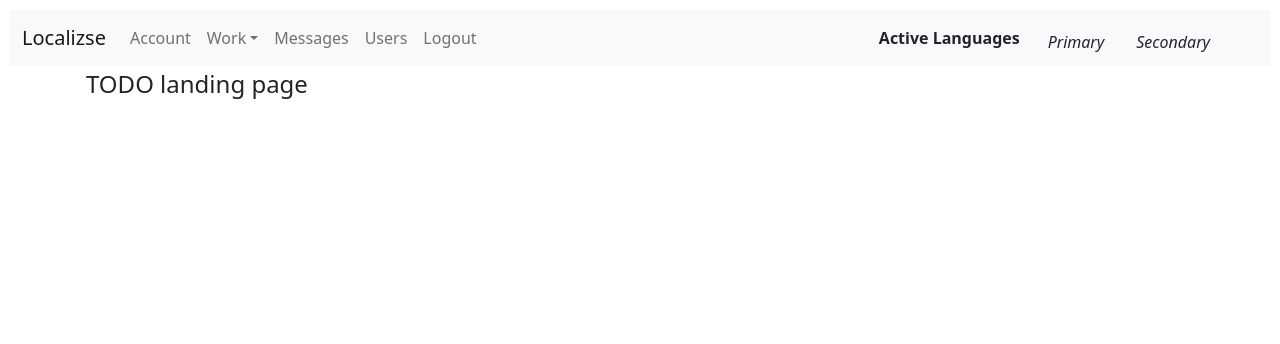
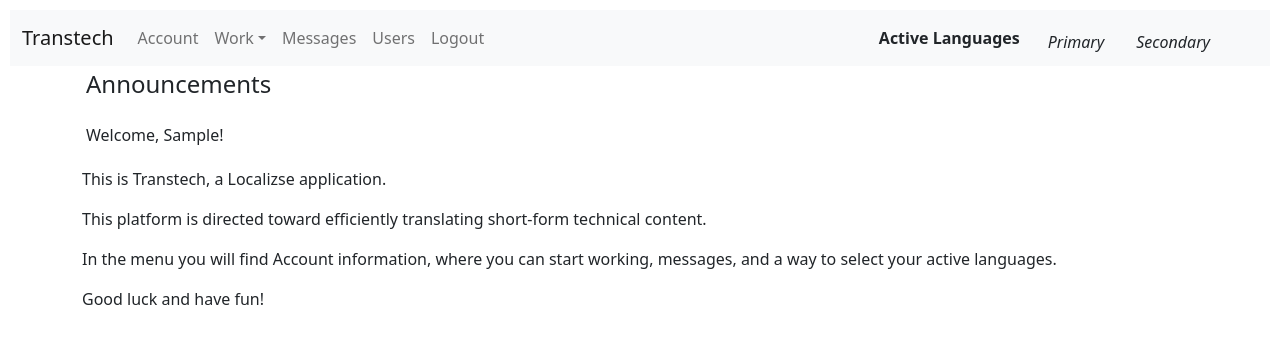
Before and after one commit to Alex-EmSiKay/Localizse-Transtech, a Django app: page / in a window 1280 px wide. Shown: the top 344 px of the page. Run offline with Django 3.2, Linux system fonts and the light colour scheme; the visitor is signed in with stand-in values (Sample User, id 1); data that the repository does not hold is empty; some libraries are stand-ins or nearby versions.

Commit message:
landing page, announcements, login error reporting, input control

```diff
--- a/localizse/transtech/models.py
+++ b/localizse/transtech/models.py
@@ -91,7 +91,7 @@ class Report(models.Model):
 
 class Message(models.Model):
     recipient = models.ForeignKey(
-        User, null=True, on_delete=CASCADE, related_name="messages"
+        User, blank=True, null=True, on_delete=CASCADE, related_name="messages"
     )
     subject = models.CharField(max_length=64)
     content = models.TextField()
--- a/localizse/transtech/templates/transtech/account.html
+++ b/localizse/transtech/templates/transtech/account.html
@@ -134,7 +134,7 @@
     <div class="row p-1">
         <div class="col-auto">
             <p>{{num_flagged}} out of {{num_audits}} audited items were flagged.</p>
-            <p>This gives and accuracy rate of {{accuracy | stringformat:".2d"}}%</p>
+            <p>This gives and accuracy rate of {{accuracy | stringformat:".2d"}}%.</p>
             {% if accuracy >= 75 %}
             <p>Well done!</p>
             {% endif %}
--- a/localizse/transtech/templates/transtech/index.html
+++ b/localizse/transtech/templates/transtech/index.html
@@ -2,7 +2,33 @@
 {% block page %}
 <div class="container">
     <div class="row p-1">
-        <h4>TODO landing page</h4>
+        <div class=col>
+            <h4>Announcements</h4>
+            {% for a in announcements %}
+            <div class="row w-100">
+                <div class="col p-1 fw-bold border border-dark bg-warning">
+                    {{a|safe}}
+                </div>
+            </div>
+            {% endfor %}
+        </div>
     </div>
+    <div class="row p-1 mt-2">
+        <div class=col-auto>
+            <p>Welcome{% if new %} back{% endif %}, {{user.first_name}}!</p>
+        </div>
+    </div>
+    <p>This is Transtech, a Localizse application.</p>
+    <p>
+        This platform is directed toward efficiently translating short-form technical content.
+    </p>
+    <p>
+        In the menu you will find Account information, where you can start working, messages, and a way to select your
+        active languages.
+    </p>
+    <p>
+        Good luck and have fun!
+    </p>
+</div>
 </div>
 {% endblock %}
--- a/localizse/transtech/templates/transtech/layout.html
+++ b/localizse/transtech/templates/transtech/layout.html
@@ -26,7 +26,7 @@
 <body>
     <nav class="navbar navbar-expand-lg navbar-light bg-light">
         <div class="container-fluid">
-            <a class="navbar-brand" href="{% url 'index' %}">Localizse</a>
+            <a class="navbar-brand" href="{% url 'index' %}">Transtech</a>
             <button class="navbar-toggler position-relative" type="button" data-bs-toggle="collapse"
                 data-bs-target="#navbarNavDropdown" aria-controls="navbarNavDropdown" aria-expanded="false"
                 aria-label="Toggle navigation">
--- a/localizse/transtech/views.py
+++ b/localizse/transtech/views.py
@@ -78,7 +78,18 @@ def account(request):
 
 def index(request):
     if request.user.is_authenticated:
-        return render(request, "transtech/index.html")
+        return render(
+            request,
+            "transtech/index.html",
+            {
+                "announcements": [
+                    m.content.replace("\n", "<br>")
+                    for m in Message.objects.filter(
+                        recipient=None, sent_at__gt=timezone.now() - timedelta(days=7)
+                    ).order_by("-sent_at")
+                ]
+            },
+        )
     else:
         return HttpResponseRedirect(reverse("login"))
 
@@ -108,7 +119,11 @@ def login_view(request):
                 set_langs(user)
             return HttpResponseRedirect(reverse("index"))
         else:
-            return render(request, "transtech/login.html")
+            return render(
+                request,
+                "transtech/login.html",
+                {"error": "Please check your email and password", "email": email},
+            )
     else:
         if request.user.is_authenticated:
             return HttpResponseRedirect(reverse("index"))
@@ -126,7 +141,10 @@ def messages(request):
     return render(
         request,
         "transtech/messages.html",
-        {"messages": request.user.messages.all().order_by("-sent_at")},
+        {
+            "messages": request.user.messages.all().order_by("-sent_at"),
+            "new": timezone.now() - request.user.date_joined < timedelta(days=1),
+        },
     )
 
 
@@ -155,7 +173,7 @@ def offer(request):
         Message.objects.create(
             recipient=user,
             subject="New Position Offer",
-            content=f'You have been doing some great work and we would like to offer you a higher position.\nIf you are interested follow <a href="/accept/{user.offer}">this link</a>.',
+            content=f'Congratulations! You have been doing some great work and we would like to offer you a higher position.\nYou have the oppurtunity to become an Auditor. Auditors spot check the quality of the review work to make sure we maintain high standards of accuracy.\nYou only recieve 10c for each item you audit but you can audit much more in the same amount of time.\nIf you are interested follow <a href="/accept/{user.offer}">this link to accept the offer.</a>.',
         )
         return JsonResponse({"message": "Offered"}, status=201)
     else:
@@ -203,6 +221,11 @@ def register(request):
         user.groups.add(Group.objects.get(name="Reviewer"))
         login(request, user)
         set_langs(user)
+        Message.objects.create(
+            recipient=user,
+            subject="Welcome!",
+            content="Welcome to Transtech. Here's some info to get you started.\n*Some onboarding stuff*",
+        )
         return HttpResponseRedirect(reverse("index"))
     else:
         if request.user.is_authenticated:
```
Also changed, not shown: localizse/transtech/static/transtech/new-scripts.js (+12 -1 lines), localizse/transtech/static/transtech/rev-scripts.js (+7 -10 lines), localizse/transtech/templates/transtech/login.html (+8 -2 lines), localizse/transtech/migrations/0017_alter_message_recipient.py (added).
